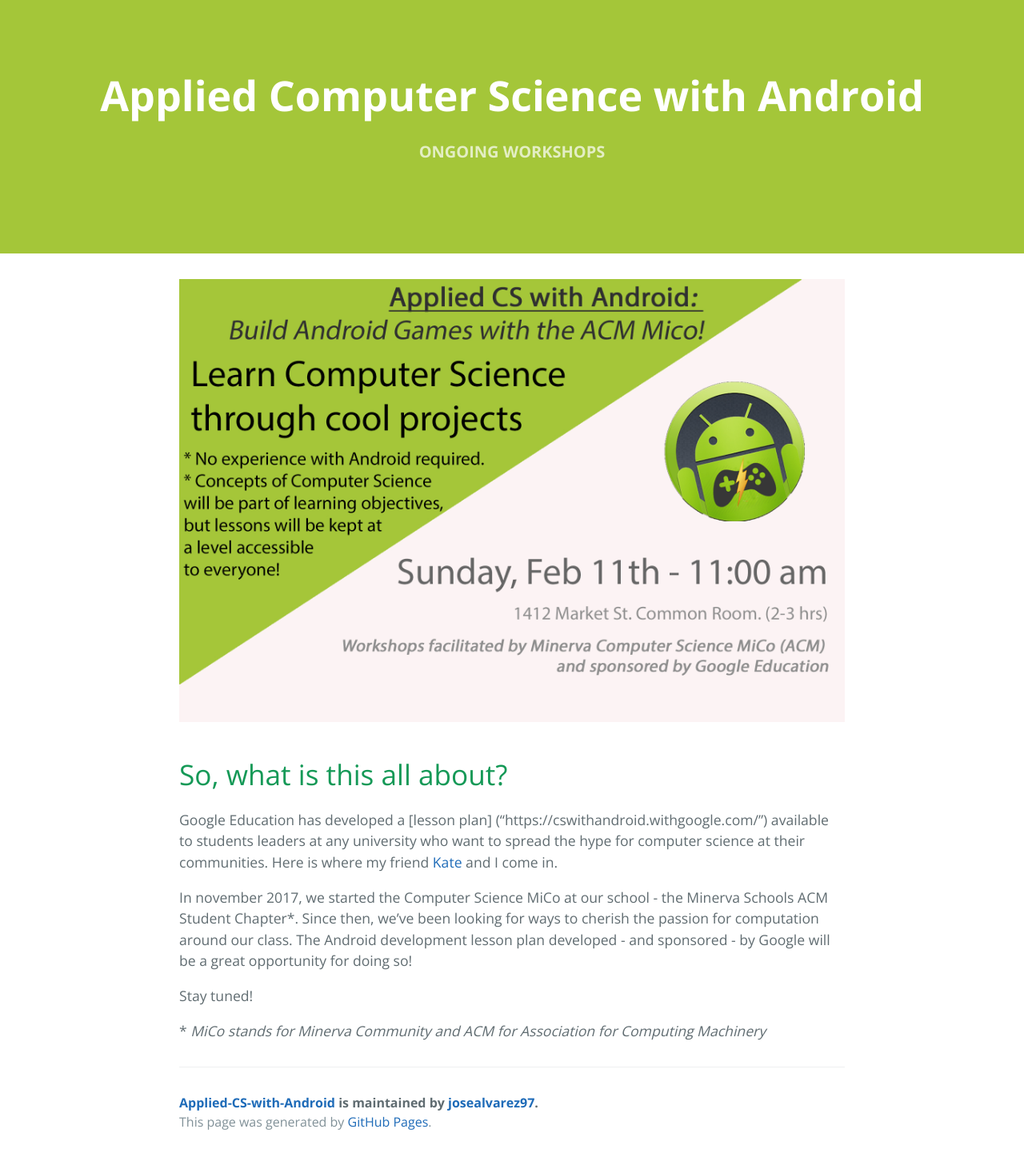
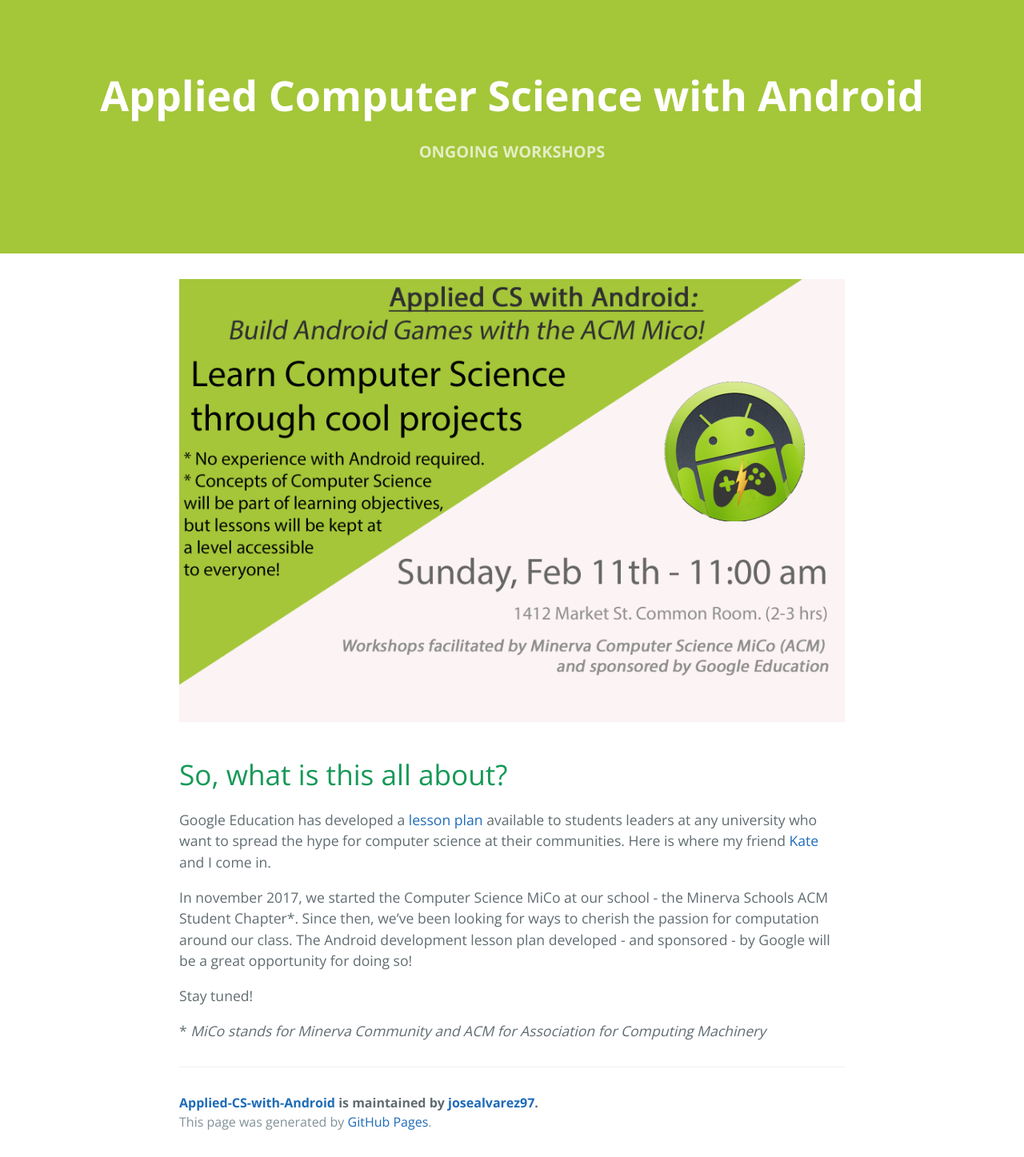
Before and after one commit to josealvarez97/Applied-CS-with-Android, a Jekyll site: the page built from docs/index.md, in a window 1280 px wide. Shown: the whole page at 80% size. Built offline with Jekyll 4.4.1, drawn with Linux system fonts in a browser that asks for light colours; our own code applies the rules of GitHub Pages for plain Markdown files; the repository's description, which GitHub fills in, is left out.

Commit message:
GITHUB WEBPAGE: Fixed typo

```diff
--- a/docs/index.md
+++ b/docs/index.md
@@ -2,7 +2,7 @@
 
 # So, what is this all about?
 
-Google Education has developed a [lesson plan] ("https://cswithandroid.withgoogle.com/") available to students leaders at any university who want to spread the hype for computer science at their communities. Here is where my friend [Kate]("https://www.linkedin.com/in/tanha-kate-43a25b141") and I come in.
+Google Education has developed a [lesson plan](https://cswithandroid.withgoogle.com/) available to students leaders at any university who want to spread the hype for computer science at their communities. Here is where my friend [Kate](https://www.linkedin.com/in/tanha-kate-43a25b141) and I come in.
 
 In november 2017, we started the Computer Science MiCo at our school - the Minerva Schools ACM Student Chapter*. Since then, we've been looking for ways to cherish the passion for computation around our class. The Android development lesson plan developed - and sponsored - by Google will be a great opportunity for doing so!
 
```
